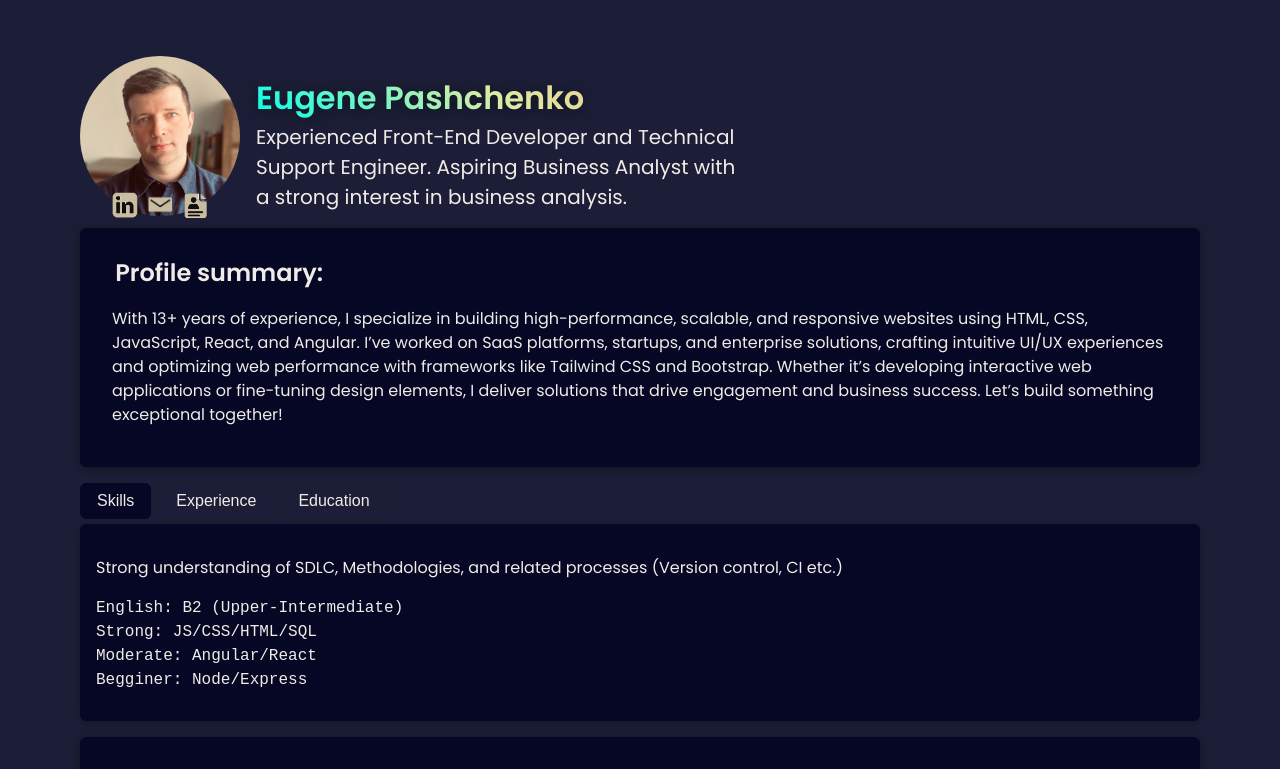
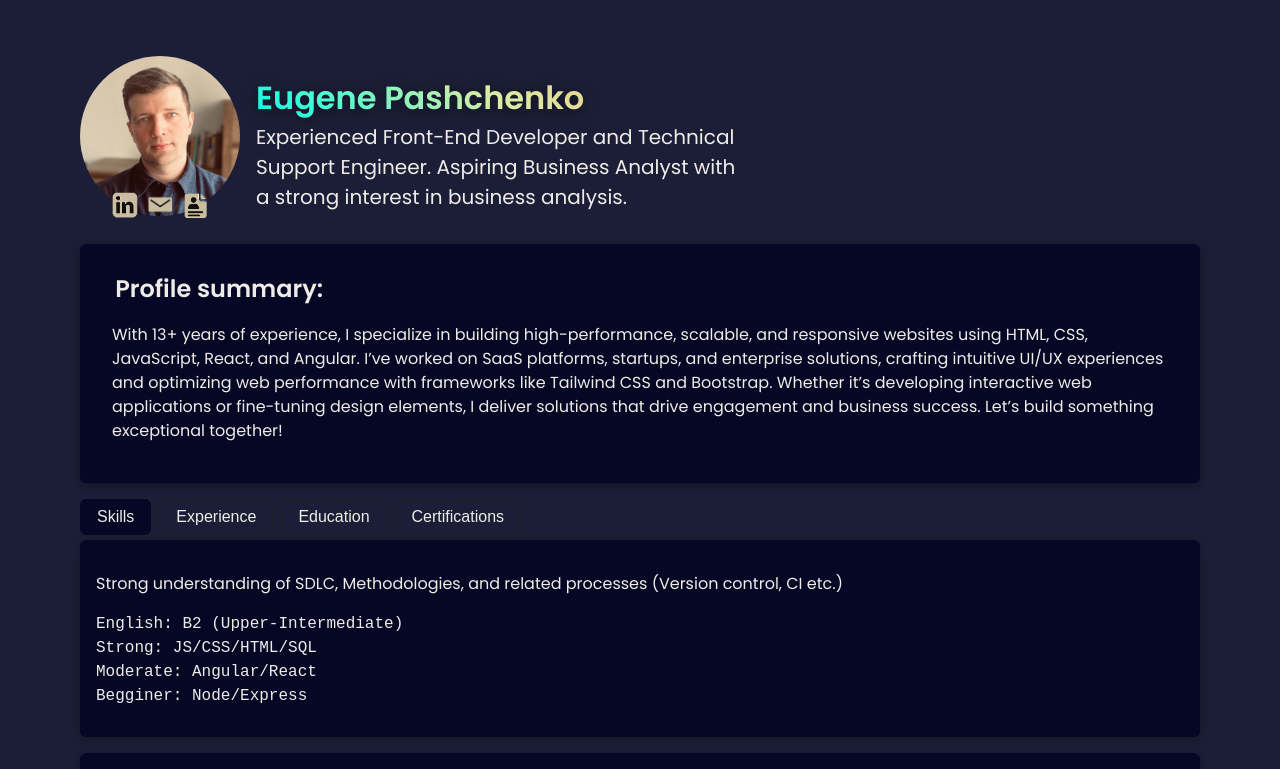
Before and after one commit to cdpnd/CV, a React (Vite) app: page / in a window 1280 px wide. Shown: the top 769 px of the page. Built offline with nearby package versions, Linux system fonts and the light colour scheme.

Commit message:
UI changes

```diff
--- a/src/App.jsx
+++ b/src/App.jsx
@@ -11,7 +11,7 @@ function App() {
   const [selectedTopic, setSelectedTopic] = useState('skills');
 
   function handleSelect(selectedButton) {
-    // selectedButton => 'experience', 'education', 'skills', 'contacts'
+    // selectedButton => 'experience', 'education', 'skills', 'certifications'
     setSelectedTopic(selectedButton);
   }
 
@@ -59,6 +59,12 @@ function App() {
             >
               Education
             </TabButton>
+            <TabButton
+              isSelected={selectedTopic === 'certifications'}
+              onSelect={() => handleSelect('certifications')}
+            >
+              Certifications
+            </TabButton>
           </menu>
           {tabContent}
         </section>
--- a/src/components/Header/Header.css
+++ b/src/components/Header/Header.css
@@ -14,6 +14,7 @@ header {
       font-size: 2rem;
       background: linear-gradient(40deg, #02ffea, #dceca2, #f7b481);
       -webkit-background-clip: text;
+      background-clip: text;
       -webkit-text-fill-color: transparent;
       filter: drop-shadow(0 2px 8px rgba(0, 0, 0, 0.5));
     }
--- a/src/data.js
+++ b/src/data.js
@@ -29,26 +29,34 @@ export const EXAMPLES = {
       '13+ years in software development',
     code:
   `• Construction industry enterprise project
-  Construction-specific system that provides real-time data and automated
-  workflows to ensure complete visibility across every step of the construction
-  lifecycle.
+  Construction-specific system that provides
+  real-time data and automated workflows to
+  ensure complete visibility across every step
+  of the construction lifecycle.
   7+ years of involvement as a full-stack
 
 • Successful cargo tracking startup
-  Solution that specializes in supply chain risk management and logistics
-  visibility.
-  Includes real-time transportation visibility, 24/7/365 risk monitoring, safety and
-  driver behavior management, in-transit theft prevention and recovery. This
-  end-to-end solution optimizes supply-chain visibility, integrity, and security for
-  global enterprises.
+  Solution that specializes in supply chain risk
+  management and logistics visibility.
+  Includes real-time transportation visibility,
+  24/7/365 risk monitoring, safety and driver
+  behavior management, in-transit theft prevention
+  and recovery. This end-to-end solution optimizes
+  supply-chain visibility, integrity, and security
+  for global enterprises.
   ~2 years of involvement as a fron-end engineer
 
-• User-generated content collection (Reviews, QnA etc.)
-  Project that provides software that allows brands and retailers to collect several
-  types of user-generated content (UGC) on their e-commerce websites.
-  Including ratings and reviews and questions and answers, sampling, visual and
-  social content, insights. Over 3000+ client e-commerce websites.
-  3+ years of involvement as a technical support engineer.
+• User-generated content collection
+  (Reviews, QnA etc.)
+  Project that provides software that allows brands
+  and retailers to collect several types of
+  user-generated content (UGC) on their e-commerce
+  websites. Including ratings and reviews and
+  questions and answers, sampling, visual and
+  social content, insights. Over 3000+ client
+  e-commerce websites.
+  3+ years of involvement as a technical support
+  engineer.
 `,
   },
   education: {
@@ -57,6 +65,16 @@ export const EXAMPLES = {
     code:
 `Private university Galician Academy
 Department of Automation and Computer science. 2011`,
+  },
+  certifications: {
+    description:
+      'Microsoft Exam 480: Programming in HTML5 with JavaScript and CSS3',
+    code:
+`Passing Exam 480: Programming in HTML5 with
+JavaScript and CSS3 validates a candidate’s
+ability to access and secure data as well as
+implement document structures, objects, and
+program flow. Date issued: August 08, 2019`,
   },
   skills: {
     description:
--- a/src/index.css
+++ b/src/index.css
@@ -31,6 +31,9 @@ main {
   background-color: #050724;
   box-shadow: 0 2px 8px rgba(0, 0, 0, 0.4);
   margin: 1rem 0 1rem 0;
+}
+#summary {
+  margin-top: 2rem;
 }
 
 main {
@@ -124,4 +127,6 @@ main {
 
 #tab-content code {
   font-size: 1rem;
+  word-break: break-all;
+  width: 90%;
 }
```
